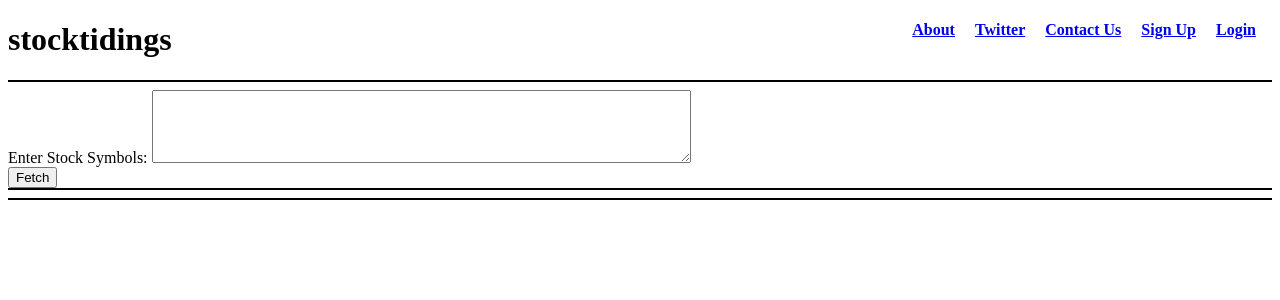
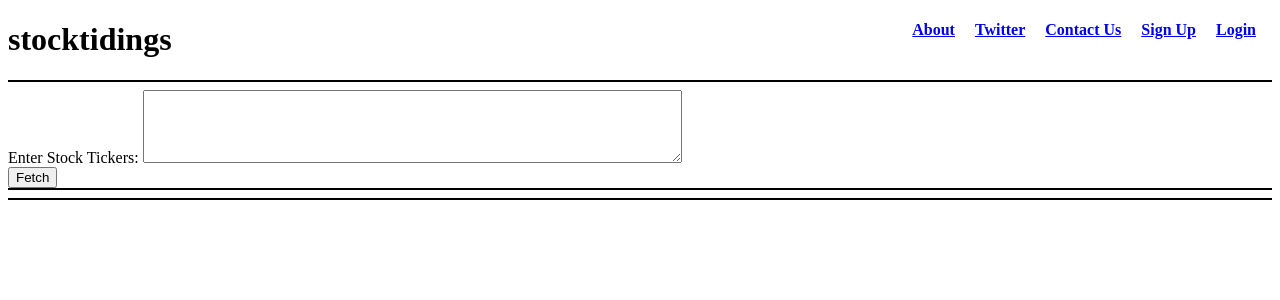
Before and after one commit to estinta/tidings, a Django app: template templates/reporter/index.html in a window 1280 px wide. Shown: the top 300 px of the page. Run offline with Django 3.2, Linux system fonts and the light colour scheme; the template is opened without the code that fills it: values that come from a table or form of the project are taken from there, others are empty; parts of the project's set-up code (start-up, migrations or seed data) failed here and were passed over.

Commit message:
Symbols -> Tickers

```diff
--- a/templates/reporter/build_list_form.html
+++ b/templates/reporter/build_list_form.html
@@ -1,6 +1,6 @@
 <div id="symbolsform">
 <form method="POST" enctype="multipart/form-data">{% csrf_token %}
-    <label for="id_symbols">Enter Stock Symbols:</label>
+    <label for="id_symbols">Enter Stock Tickers:</label>
     {{ build_list_form.symbols }}
     <div>
         <input type="submit" id="build_list" name="build_list" value="Fetch" />
```
